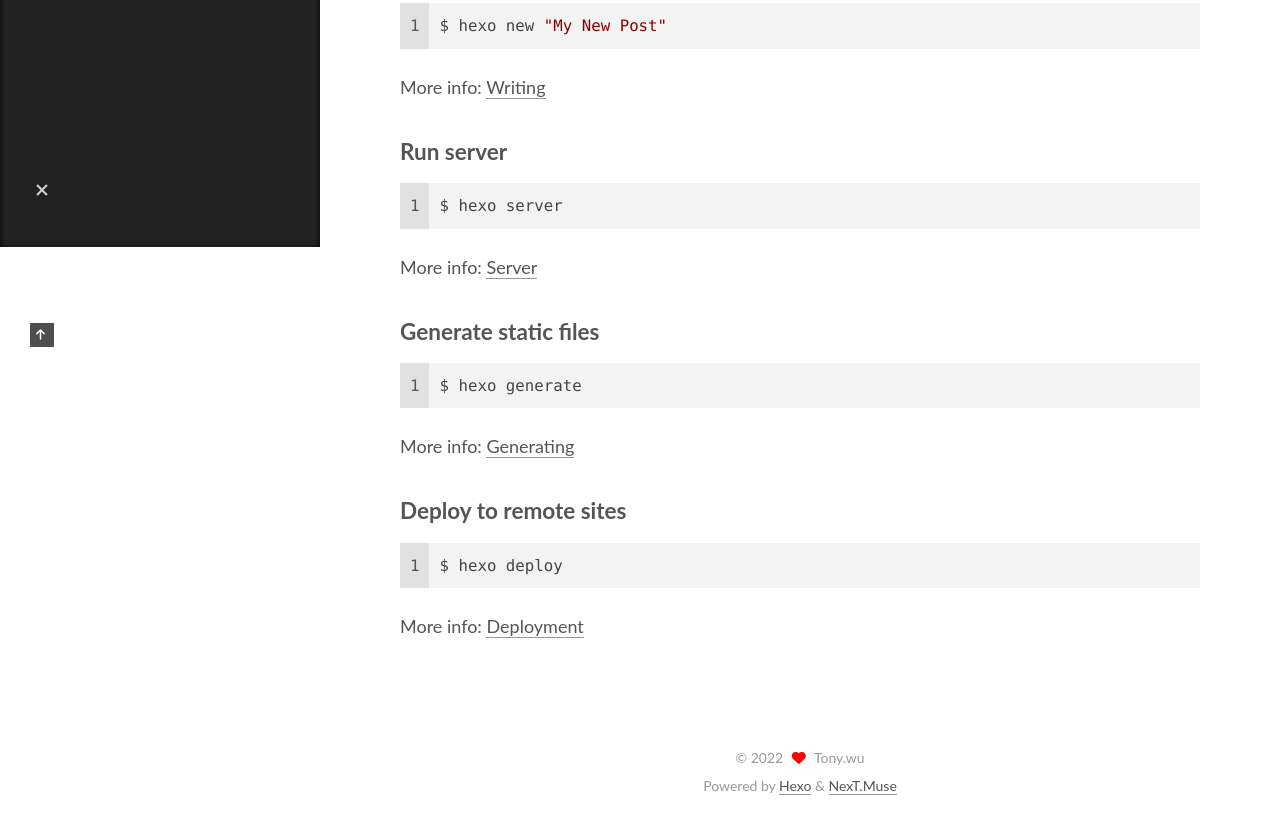
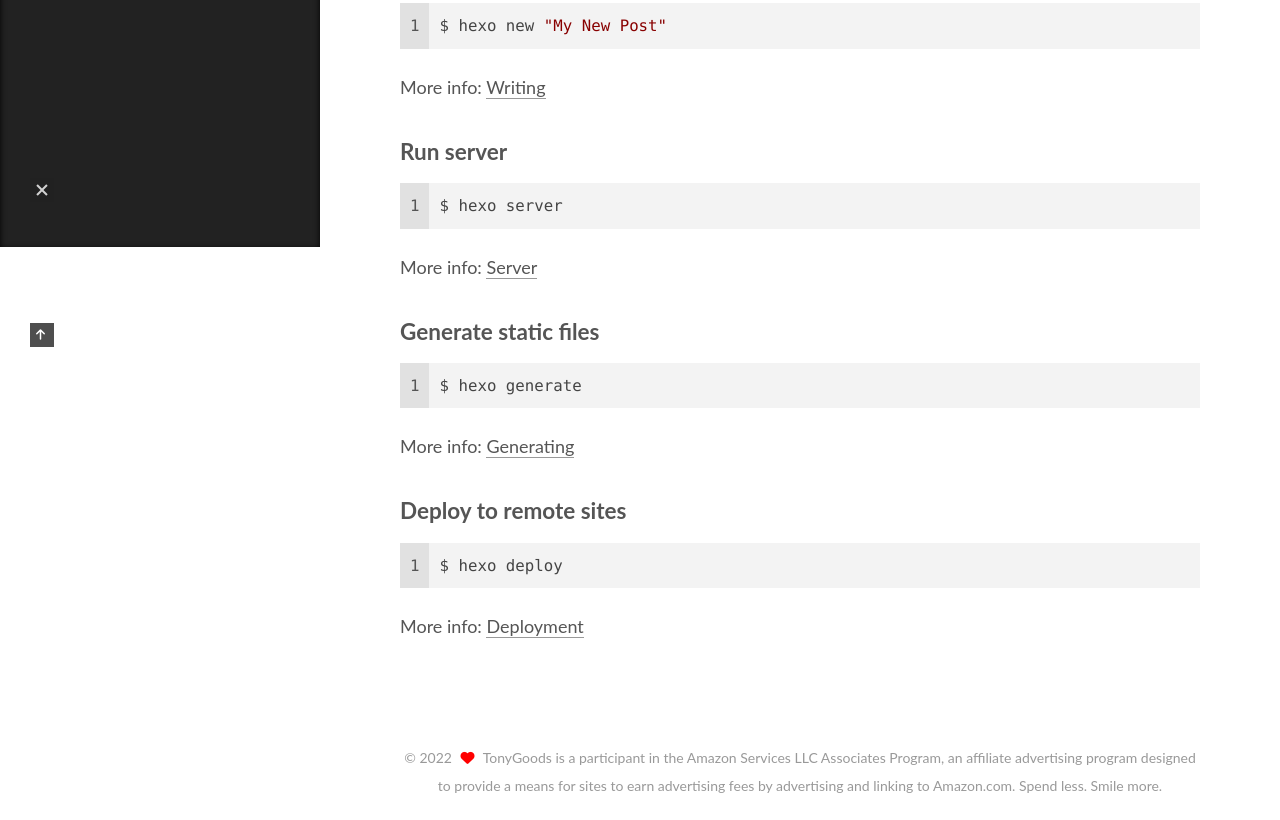
Before and after one commit to tonywut/tonygoods.github.io, a plain HTML site: page 2022/11/02/hello-world/index.html in a window 1280 px wide. Shown: the part 553-1373 px from the top of the page. Drawn offline with nearby package versions, Linux system fonts and the light colour scheme.

Commit message:
Site updated: 2022-11-03 21:17:01

```diff
--- a/2022/11/02/hello-world/index.html
+++ b/2022/11/02/hello-world/index.html
@@ -256,10 +256,8 @@
   <span class="with-love">
     <i class="fa fa-heart"></i>
   </span>
-  <span class="author" itemprop="copyrightHolder">Tony.wu</span>
+  <span class="author" itemprop="copyrightHolder">TonyGoods is a participant in the Amazon Services LLC Associates Program, an affiliate advertising program designed to provide a means for sites to earn advertising fees by advertising and linking to Amazon.com. Spend less. Smile more.</span>
 </div>
-  <div class="powered-by">Powered by <a href="https://hexo.io/" rel="noopener" target="_blank">Hexo</a> & <a href="https://theme-next.js.org/muse/" rel="noopener" target="_blank">NexT.Muse</a>
-  </div>
 
     </div>
   </footer>
--- a/css/main.css
+++ b/css/main.css
@@ -2533,7 +2533,7 @@ ul.breadcrumb li:last-child {
   vertical-align: middle;
 }
 .links-of-author a::before {
-  background: #e99334;
+  background: #17ffda;
   display: inline-block;
   margin-right: 3px;
   transform: translateY(-2px);
```
Also changed, not shown: archives/2022/11/index.html (+1 -3 lines), archives/2022/index.html (+1 -3 lines), archives/index.html (+1 -3 lines), index.html (+1 -3 lines).
